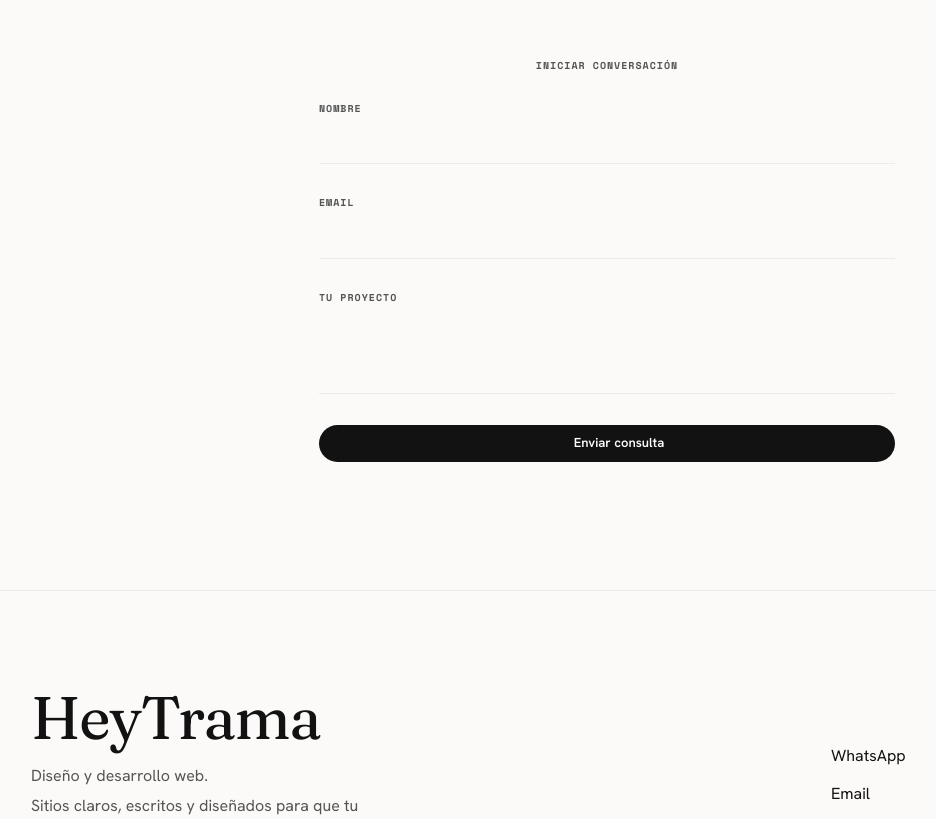
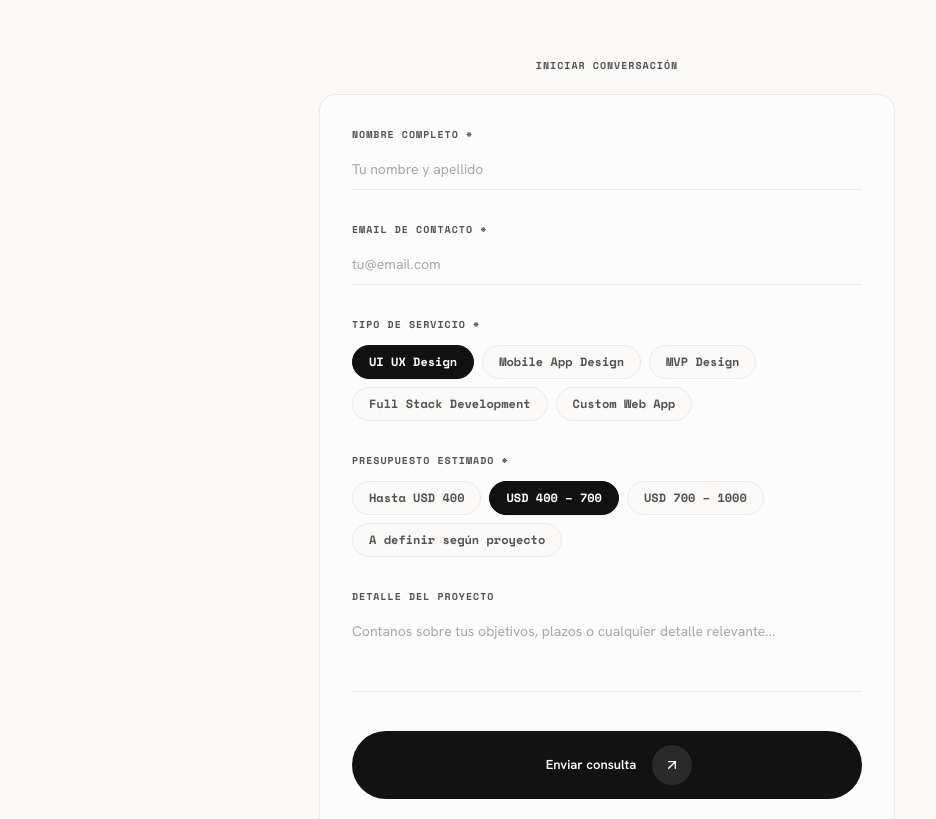
Before and after one commit to nadiaescobbb/tramastudio, a React (Vite) app: page / in a window 1280 px wide. Shown: the part 10500-11319 px from the top of the page, without its empty margins (33-969 px from the left). Built offline with nearby package versions, Linux system fonts and the light colour scheme; the HTML template or start-up script is replaced by a standard one.

Commit message:
feat: implementa formulario de contacto pre-calificado con chips de servicio y presupuesto

```diff
--- a/src/components/ContactForm.tsx
+++ b/src/components/ContactForm.tsx
@@ -1,10 +1,29 @@
 import { useState, type FormEvent } from "react";
+import { ArrowUpRight } from "lucide-react";
+import { waLink } from "@/data/projects";
 
 const FORM_ENDPOINT = "https://formsubmit.co/ajax/tramapriv@gmail.com";
+
+const SERVICES_OPTIONS = [
+  "UI UX Design",
+  "Mobile App Design",
+  "MVP Design",
+  "Full Stack Development",
+  "Custom Web App",
+];
+
+const BUDGET_OPTIONS = [
+  "Hasta USD 400",
+  "USD 400 – 700",
+  "USD 700 – 1000",
+  "A definir según proyecto",
+];
 
 export const ContactForm = () => {
   const [name, setName] = useState("");
   const [email, setEmail] = useState("");
+  const [service, setService] = useState("UI UX Design");
+  const [budget, setBudget] = useState("USD 400 – 700");
   const [message, setMessage] = useState("");
   const [sent, setSent] = useState(false);
   const [error, setError] = useState("");
@@ -17,65 +36,167 @@ export const ContactForm = () => {
       const res = await fetch(FORM_ENDPOINT, {
         method: "POST",
         headers: { "Content-Type": "application/json", Accept: "application/json" },
-        body: JSON.stringify({ name, email, message, _subject: "Nuevo contacto desde HeyTrama" }),
+        body: JSON.stringify({
+          name,
+          email,
+          service,
+          budget,
+          message,
+          _subject: `Nuevo contacto de ${name} — ${service} (${budget})`,
+        }),
       });
 
       if (res.ok) {
         setSent(true);
       } else {
-        setError("No se pudo enviar. Escribime directo a WhatsApp.");
+        setError("No se pudo enviar por email. Abrir directamente en WhatsApp.");
       }
     } catch {
-      setError("Error de conexión. Escribime directo a WhatsApp.");
+      setError("Error de conexión. Abrir directamente en WhatsApp.");
     }
   };
 
+  const whatsappMessage = waLink(
+    `Hola Nadia, soy ${name || "[Tu Nombre]"} (${email || "[Email]"}). Quiero consultar sobre ${service} con un presupuesto de ${budget}. Detalle: ${message || "Sin detalle"}`
+  );
+
   if (sent) {
     return (
-      <p className="text-center text-muted font-mono text-[11px] uppercase tracking-widest">
-        Gracias. Te respondo a la brevedad.
-      </p>
+      <div className="text-center space-y-4 py-8 bg-surface rounded-2xl border border-border p-8 shadow-sm">
+        <div className="w-12 h-12 rounded-full bg-emerald-500/10 text-emerald-600 flex items-center justify-center mx-auto text-xl font-bold">
+          ✓
+        </div>
+        <h4 className="font-heading text-2xl font-semibold text-foreground">
+          Consulta enviada con éxito
+        </h4>
+        <p className="text-muted text-sm max-w-md mx-auto leading-relaxed">
+          Gracias {name}. Nadia revisará tu consulta para <strong className="text-foreground">{service}</strong> ({budget}) y te responderá a la brevedad.
+        </p>
+      </div>
     );
   }
 
   return (
-    <form onSubmit={handleSubmit} className="space-y-6">
-      <div className="space-y-1">
-        <label className="font-mono text-[10px] font-bold uppercase tracking-widest text-muted">Nombre</label>
+    <form onSubmit={handleSubmit} className="space-y-8 bg-surface/50 p-6 md:p-8 rounded-2xl border border-border shadow-sm">
+      {/* 1. Nombre Completo */}
+      <div className="space-y-1.5">
+        <label className="font-mono text-[10px] font-bold uppercase tracking-widest text-muted block">
+          Nombre completo *
+        </label>
         <input
           type="text"
           value={name}
           onChange={(e) => setName(e.target.value)}
           required
-          className="w-full border-b border-border bg-transparent py-2.5 text-sm font-sans outline-none transition-colors focus:border-[hsl(var(--accent))]"
+          placeholder="Tu nombre y apellido"
+          className="w-full border-b border-border bg-transparent py-2.5 text-sm font-sans text-foreground outline-none transition-colors focus:border-[hsl(var(--accent))] placeholder:text-muted/50"
         />
       </div>
-      <div className="space-y-1">
-        <label className="font-mono text-[10px] font-bold uppercase tracking-widest text-muted">Email</label>
+
+      {/* 2. Email */}
+      <div className="space-y-1.5">
+        <label className="font-mono text-[10px] font-bold uppercase tracking-widest text-muted block">
+          Email de contacto *
+        </label>
         <input
           type="email"
           value={email}
           onChange={(e) => setEmail(e.target.value)}
           required
-          className="w-full border-b border-border bg-transparent py-2.5 text-sm font-sans outline-none transition-colors focus:border-[hsl(var(--accent))]"
+          placeholder="tu@email.com"
+          className="w-full border-b border-border bg-transparent py-2.5 text-sm font-sans text-foreground outline-none transition-colors focus:border-[hsl(var(--accent))] placeholder:text-muted/50"
         />
       </div>
-      <div className="space-y-1">
-        <label className="font-mono text-[10px] font-bold uppercase tracking-widest text-muted">Tu proyecto</label>
+
+      {/* 3. Tipo de Servicio (Chips de Selección Única) */}
+      <div className="space-y-3">
+        <label className="font-mono text-[10px] font-bold uppercase tracking-widest text-muted block">
+          Tipo de servicio *
+        </label>
+        <div className="flex flex-wrap gap-2">
+          {SERVICES_OPTIONS.map((item) => {
+            const isSelected = service === item;
+            return (
+              <button
+                type="button"
+                key={item}
+                onClick={() => setService(item)}
+                className={`px-4 py-2 rounded-full font-mono text-xs font-semibold transition-all duration-200 cursor-pointer border ${
+                  isSelected
+                    ? "bg-[#111111] text-white border-[#111111] shadow-sm"
+                    : "bg-background text-muted border-border hover:border-foreground/30 hover:text-foreground"
+                }`}
+              >
+                {item}
+              </button>
+            );
+          })}
+        </div>
+      </div>
+
+      {/* 4. Presupuesto Estimado (Chips de Selección Única) */}
+      <div className="space-y-3">
+        <label className="font-mono text-[10px] font-bold uppercase tracking-widest text-muted block">
+          Presupuesto estimado *
+        </label>
+        <div className="flex flex-wrap gap-2">
+          {BUDGET_OPTIONS.map((item) => {
+            const isSelected = budget === item;
+            return (
+              <button
+                type="button"
+                key={item}
+                onClick={() => setBudget(item)}
+                className={`px-4 py-2 rounded-full font-mono text-xs font-semibold transition-all duration-200 cursor-pointer border ${
+                  isSelected
+                    ? "bg-[#111111] text-white border-[#111111] shadow-sm"
+                    : "bg-background text-muted border-border hover:border-foreground/30 hover:text-foreground"
+                }`}
+              >
+                {item}
+              </button>
+            );
+          })}
+        </div>
+      </div>
+
+      {/* 5. Detalle del Proyecto */}
+      <div className="space-y-1.5">
+        <label className="font-mono text-[10px] font-bold uppercase tracking-widest text-muted block">
+          Detalle del proyecto
+        </label>
         <textarea
           value={message}
           onChange={(e) => setMessage(e.target.value)}
-          required
           rows={3}
-          className="w-full border-b border-border bg-transparent py-2.5 text-sm font-sans outline-none transition-colors focus:border-[hsl(var(--accent))] resize-none"
+          placeholder="Contanos sobre tus objetivos, plazos o cualquier detalle relevante..."
+          className="w-full border-b border-border bg-transparent py-2.5 text-sm font-sans text-foreground outline-none transition-colors focus:border-[hsl(var(--accent))] resize-none placeholder:text-muted/50"
         />
       </div>
-      {error && <p className="text-sm text-red-500">{error}</p>}
+
+      {error && (
+        <div className="space-y-2 pt-2">
+          <p className="text-xs text-red-500 font-mono">{error}</p>
+          <a
+            href={whatsappMessage}
+            target="_blank"
+            rel="noopener noreferrer"
+            className="inline-flex items-center gap-1.5 text-xs font-mono font-bold underline text-foreground"
+          >
+            <span>Enviar directamente por WhatsApp ↗</span>
+          </a>
+        </div>
+      )}
+
+      {/* Submit Button */}
       <button
         type="submit"
-        className="btn-primary-trama group w-full justify-center"
+        className="btn-primary-trama group w-full justify-center py-3.5"
       >
         <span>Enviar consulta</span>
+        <div className="btn-icon-wrapper">
+          <ArrowUpRight className="h-4 w-4" />
+        </div>
       </button>
     </form>
   );
```
